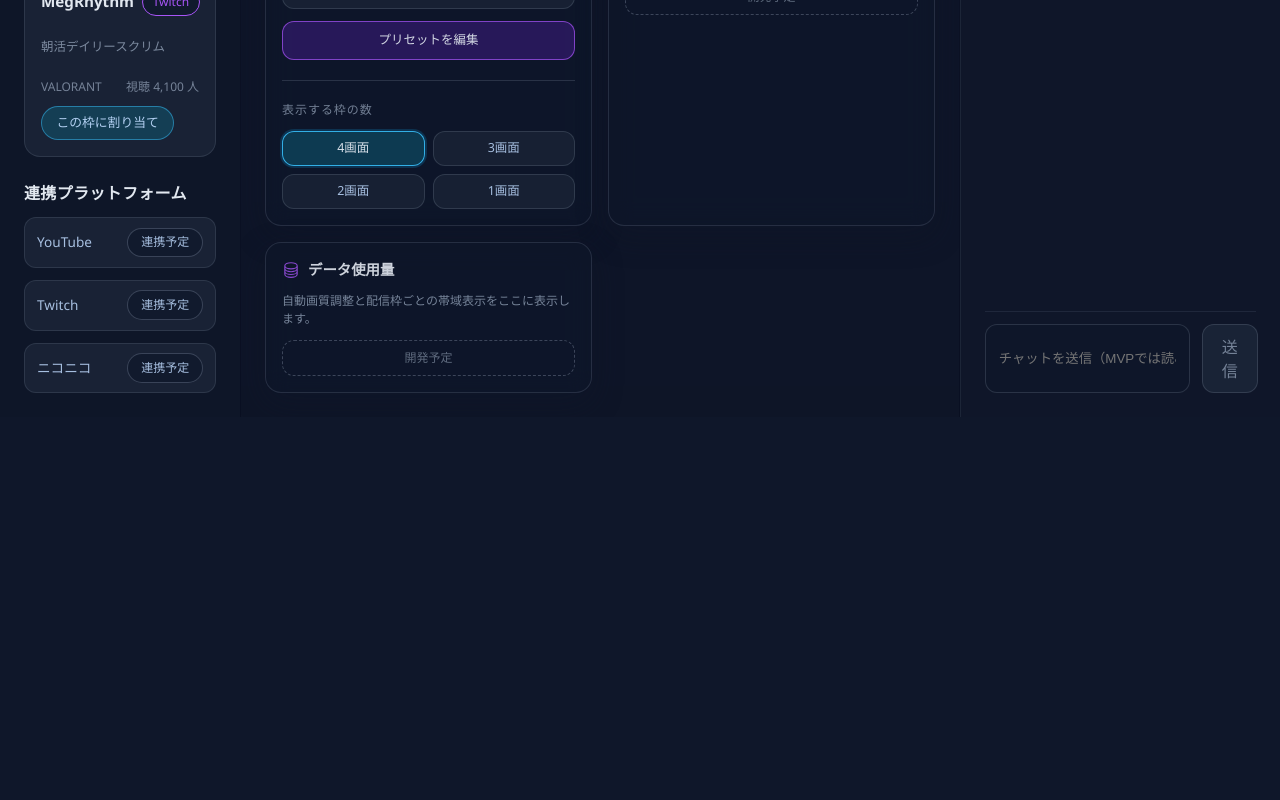
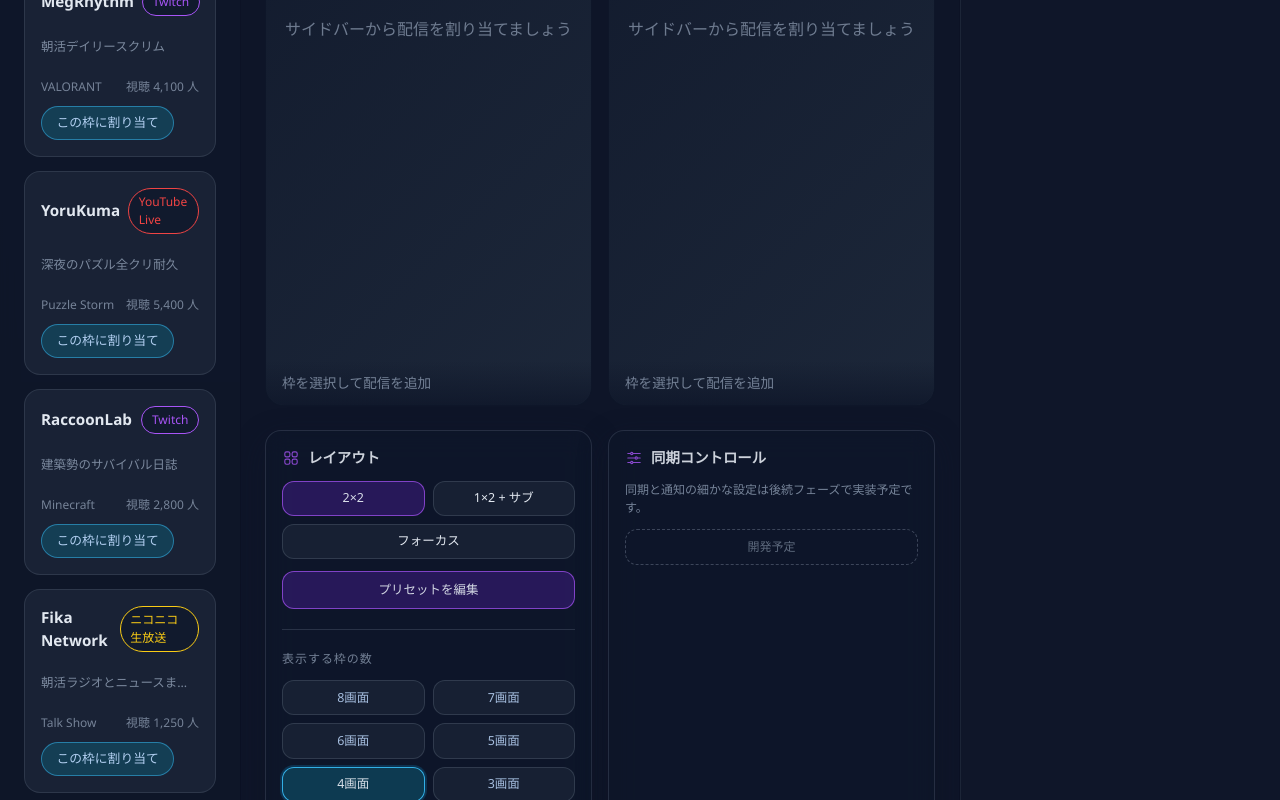
Before and after one commit to sk-anglers/fukumado, a React (Vite) app in the folder web/: page / in a window 1280 px wide. Shown: the part 1340-2140 px from the top of the page. Before the commit the page ends 1757 px from the top, so only its background shows below. Built offline with nearby package versions, Linux system fonts and the light colour scheme.

Commit message:
８画面まで対応

```diff
--- a/web/src/components/GlobalControls/GlobalControls.module.css
+++ b/web/src/components/GlobalControls/GlobalControls.module.css
@@ -87,13 +87,12 @@
 }
 
 .displayButtons {
-  display: flex;
-  flex-wrap: wrap;
+  display: grid;
   gap: 0.5rem;
+  grid-template-columns: repeat(auto-fill, minmax(110px, 1fr));
 }
 
 .countButton {
-  flex: 1 1 45%;
   border-radius: 12px;
   border: 1px solid rgba(148, 163, 184, 0.2);
   background: rgba(30, 41, 59, 0.6);
--- a/web/src/components/GlobalControls/GlobalControls.tsx
+++ b/web/src/components/GlobalControls/GlobalControls.tsx
@@ -4,7 +4,7 @@
   Squares2X2Icon
 } from '@heroicons/react/24/outline';
 import clsx from 'clsx';
-import { useLayoutStore } from '../../stores/layoutStore';
+import { MAX_ACTIVE_SLOTS, useLayoutStore } from '../../stores/layoutStore';
 import type { LayoutPreset } from '../../types';
 import styles from './GlobalControls.module.css';
 
@@ -18,12 +18,10 @@
   focus: 'フォーカス'
 };
 
-const displayCountLabels: Record<number, string> = {
-  4: '4画面',
-  3: '3画面',
-  2: '2画面',
-  1: '1画面'
-};
+const slotCountOptions = Array.from(
+  { length: MAX_ACTIVE_SLOTS },
+  (_, index) => MAX_ACTIVE_SLOTS - index
+);
 
 export const GlobalControls = ({ onOpenPresetModal }: GlobalControlsProps): JSX.Element => {
   const { preset, setPreset, activeSlotsCount, setActiveSlotsCount } = useLayoutStore((state) => ({
@@ -58,7 +56,7 @@
         <div className={styles.divider} />
         <div className={styles.subHeader}>表示する枠の数</div>
         <div className={styles.displayButtons}>
-          {[4, 3, 2, 1].map((count) => (
+          {slotCountOptions.map((count) => (
             <button
               key={count}
               type="button"
@@ -68,7 +66,7 @@
               )}
               onClick={() => setActiveSlotsCount(count)}
             >
-              {displayCountLabels[count]}
+              {count}画面
             </button>
           ))}
         </div>
--- a/web/src/components/StreamGrid/StreamGrid.module.css
+++ b/web/src/components/StreamGrid/StreamGrid.module.css
@@ -26,24 +26,24 @@
   grid-row: span 2;
 }
 
-.count4 {
-  grid-template-columns: repeat(2, minmax(0, 1fr));
-  grid-template-rows: repeat(2, minmax(0, 1fr));
+.count8,
+.count7 {
+  grid-template-columns: repeat(4, minmax(0, 1fr));
 }
 
-.count3 {
-  grid-template-columns: repeat(2, minmax(0, 1fr));
-  grid-auto-rows: minmax(0, 1fr);
+.count6,
+.count5 {
+  grid-template-columns: repeat(3, minmax(0, 1fr));
 }
 
+.count4,
+.count3,
 .count2 {
   grid-template-columns: repeat(2, minmax(0, 1fr));
-  grid-template-rows: minmax(0, 1fr);
 }
 
 .count1 {
   grid-template-columns: minmax(0, 1fr);
-  grid-template-rows: minmax(0, 1fr);
 }
 
 .focus.count1 > :first-child {
--- a/web/src/stores/layoutStore.ts
+++ b/web/src/stores/layoutStore.ts
@@ -1,6 +1,102 @@
 import { create } from 'zustand';
 import { persist } from 'zustand/middleware';
 import type { LayoutPreset, Platform, StreamSlot, Streamer } from '../types';
+
+const DEFAULT_ACTIVE_SLOTS = 4;
+const TOTAL_SLOT_CAPACITY = 8;
+const DEFAULT_VOLUME = 70;
+
+export const MAX_ACTIVE_SLOTS = TOTAL_SLOT_CAPACITY;
+
+const initialStreams: Streamer[] = [
+  {
+    id: 'yt-1',
+    displayName: 'Sorane Tsubame',
+    platform: 'youtube',
+    title: 'ランクマッチ耐久',
+    gameTitle: 'APEX LEGENDS',
+    liveSince: '2025-10-20T07:30:00+09:00',
+    viewerCount: 12340
+  },
+  {
+    id: 'tw-1',
+    displayName: 'neonfox',
+    platform: 'twitch',
+    title: '深夜作業雑談 #fukumado',
+    gameTitle: 'Just Chatting',
+    liveSince: '2025-10-20T06:45:00+09:00',
+    viewerCount: 3200
+  },
+  {
+    id: 'nc-1',
+    displayName: 'Miracle Taro',
+    platform: 'niconico',
+    title: '歌枠リクエストスペシャル',
+    gameTitle: 'Karaoke',
+    liveSince: '2025-10-20T08:15:00+09:00',
+    viewerCount: 980
+  },
+  {
+    id: 'yt-2',
+    displayName: 'Digital Chick',
+    platform: 'youtube',
+    title: '新作インディーゲーム初見プレイ',
+    gameTitle: 'Star Crashers',
+    liveSince: '2025-10-20T09:00:00+09:00',
+    viewerCount: 8600
+  },
+  {
+    id: 'tw-2',
+    displayName: 'MegRhythm',
+    platform: 'twitch',
+    title: '朝活デイリースクリム',
+    gameTitle: 'VALORANT',
+    liveSince: '2025-10-20T05:55:00+09:00',
+    viewerCount: 4100
+  },
+  {
+    id: 'yt-3',
+    displayName: 'YoruKuma',
+    platform: 'youtube',
+    title: '深夜のパズル全クリ耐久',
+    gameTitle: 'Puzzle Storm',
+    liveSince: '2025-10-20T07:15:00+09:00',
+    viewerCount: 5400
+  },
+  {
+    id: 'tw-3',
+    displayName: 'RaccoonLab',
+    platform: 'twitch',
+    title: '建築勢のサバイバル日誌',
+    gameTitle: 'Minecraft',
+    liveSince: '2025-10-20T04:20:00+09:00',
+    viewerCount: 2800
+  },
+  {
+    id: 'nc-2',
+    displayName: 'Fika Network',
+    platform: 'niconico',
+    title: '朝活ラジオとニュースまとめ',
+    gameTitle: 'Talk Show',
+    liveSince: '2025-10-20T09:20:00+09:00',
+    viewerCount: 1250
+  }
+];
+
+const createInitialSlots = (): StreamSlot[] =>
+  Array.from({ length: TOTAL_SLOT_CAPACITY }, (_, index) => ({
+    id: `slot-${index + 1}`,
+    muted: false,
+    volume: DEFAULT_VOLUME
+  }));
+
+const hydrateSlots = (slots: StreamSlot[]): StreamSlot[] =>
+  slots.map((slot, index) => ({
+    id: slot.id ?? `slot-${index + 1}`,
+    muted: slot.muted ?? false,
+    volume: slot.volume ?? DEFAULT_VOLUME,
+    assignedStream: slot.assignedStream
+  }));
 
 export interface LayoutState {
   preset: LayoutPreset;
@@ -22,76 +118,16 @@
   setActiveSlotsCount: (count: number) => void;
 }
 
-const initialStreams: Streamer[] = [
-  {
-    id: 'yt-1',
-    displayName: '空想つばめ',
-    platform: 'youtube',
-    title: 'ランクマッチ耐久',
-    gameTitle: 'APEX LEGENDS',
-    liveSince: '2025-10-20T07:30:00+09:00',
-    viewerCount: 12340
-  },
-  {
-    id: 'tw-1',
-    displayName: 'neonfox',
-    platform: 'twitch',
-    title: '深夜作業雑談 #fukumado',
-    gameTitle: 'Just Chatting',
-    liveSince: '2025-10-20T06:45:00+09:00',
-    viewerCount: 3200
-  },
-  {
-    id: 'nc-1',
-    displayName: 'ミラクル太郎',
-    platform: 'niconico',
-    title: '歌枠リクエストスペシャル',
-    gameTitle: 'Karaoke',
-    liveSince: '2025-10-20T08:15:00+09:00',
-    viewerCount: 980
-  },
-  {
-    id: 'yt-2',
-    displayName: '電子ひよこ',
-    platform: 'youtube',
-    title: '新作インディーゲーム初見プレイ',
-    gameTitle: 'Star Crashers',
-    liveSince: '2025-10-20T09:00:00+09:00',
-    viewerCount: 8600
-  },
-  {
-    id: 'tw-2',
-    displayName: 'MegRhythm',
-    platform: 'twitch',
-    title: '朝活デイリースクリム',
-    gameTitle: 'VALORANT',
-    liveSince: '2025-10-20T05:55:00+09:00',
-    viewerCount: 4100
-  }
-];
-
-const initialSlots: StreamSlot[] = [
-  { id: 'slot-1', muted: false, volume: 70 },
-  { id: 'slot-2', muted: false, volume: 70 },
-  { id: 'slot-3', muted: false, volume: 70 },
-  { id: 'slot-4', muted: false, volume: 70 }
-];
-
-const hydrateSlots = (slots: StreamSlot[]): StreamSlot[] =>
-  slots.map((slot) => ({
-    ...slot,
-    muted: slot.muted ?? false,
-    volume: slot.volume ?? 70
-  }));
+const initialSlots = createInitialSlots();
 
 export const useLayoutStore = create<LayoutState>()(
   persist(
     (set, get) => ({
       preset: 'twoByTwo',
       slots: initialSlots,
-      selectedSlotId: initialSlots[0].id,
+      selectedSlotId: initialSlots[0]?.id ?? null,
       mutedAll: false,
-      activeSlotsCount: initialSlots.length,
+      activeSlotsCount: DEFAULT_ACTIVE_SLOTS,
       availableStreams: initialStreams,
       platforms: ['youtube', 'twitch', 'niconico'],
       setPreset: (preset) => set({ preset }),
@@ -104,27 +140,40 @@
           return { selectedSlotId: slotId };
         }),
       assignStream: (slotId, stream) =>
-        set((state) => ({
-          slots: state.slots.map((slot) =>
-            slot.id === slotId
+        set((state) => {
+          const index = state.slots.findIndex((slot) => slot.id === slotId);
+          if (index === -1 || index >= state.activeSlotsCount) {
+            return state;
+          }
+
+          return {
+            slots: state.slots.map((slot, slotIndex) =>
+              slotIndex === index
                 ? {
                     ...slot,
                     assignedStream: stream
                   }
                 : slot
             )
-        })),
+          };
+        }),
       clearSlot: (slotId) =>
-        set((state) => ({
-          slots: state.slots.map((slot) =>
-            slot.id === slotId
+        set((state) => {
+          const index = state.slots.findIndex((slot) => slot.id === slotId);
+          if (index === -1 || index >= state.activeSlotsCount) {
+            return state;
+          }
+          return {
+            slots: state.slots.map((slot, slotIndex) =>
+              slotIndex === index
                 ? {
                     ...slot,
                     assignedStream: undefined
                   }
                 : slot
             )
-        })),
+          };
+        }),
       toggleMuteAll: () =>
         set((state) => {
           const nextMuted = !state.mutedAll;
@@ -139,7 +188,7 @@
       toggleSlotMute: (slotId) =>
         set((state) => {
           const index = state.slots.findIndex((slot) => slot.id === slotId);
-          if (index === -1) {
+          if (index === -1 || index >= state.activeSlotsCount) {
             return state;
           }
 
@@ -152,16 +201,22 @@
           };
         }),
       setVolume: (slotId, volume) =>
-        set((state) => ({
-          slots: state.slots.map((slot) =>
-            slot.id === slotId
+        set((state) => {
+          const index = state.slots.findIndex((slot) => slot.id === slotId);
+          if (index === -1 || index >= state.activeSlotsCount) {
+            return state;
+          }
+          return {
+            slots: state.slots.map((slot, slotIndex) =>
+              slotIndex === index
                 ? {
                     ...slot,
                     volume
                   }
                 : slot
             )
-        })),
+          };
+        }),
       swapSlots: (sourceSlotId, targetSlotId) =>
         set((state) => {
           const sourceIndex = state.slots.findIndex((slot) => slot.id === sourceSlotId);
@@ -190,6 +245,11 @@
       ensureSelection: () => {
         const state = get();
         const activeSlots = state.slots.slice(0, state.activeSlotsCount);
+        if (activeSlots.length === 0) {
+          set({ selectedSlotId: null });
+          return;
+        }
+
         if (!state.selectedSlotId) {
           const target =
             activeSlots.find((slot) => !slot.assignedStream)?.id ?? activeSlots[0]?.id ?? null;
@@ -206,7 +266,7 @@
       },
       setActiveSlotsCount: (count) => {
         set((state) => {
-          const maxCount = state.slots.length;
+          const maxCount = TOTAL_SLOT_CAPACITY;
           const nextCount = Math.min(Math.max(count, 1), maxCount);
           if (nextCount === state.activeSlotsCount) {
             return state;
@@ -233,7 +293,11 @@
       version: 1,
       onRehydrateStorage: () => (state) => {
         if (!state) return;
-        state.slots = hydrateSlots(state.slots);
+        state.slots = hydrateSlots(state.slots.length ? state.slots : createInitialSlots());
+        state.activeSlotsCount = Math.min(
+          Math.max(state.activeSlotsCount ?? DEFAULT_ACTIVE_SLOTS, 1),
+          TOTAL_SLOT_CAPACITY
+        );
       },
       partialize: (state) => ({
         preset: state.preset,
```
Also changed, not shown: 4 other files (tests, documents, lock files or other folders). Lines whose indentation alone changed are shown as unchanged.
